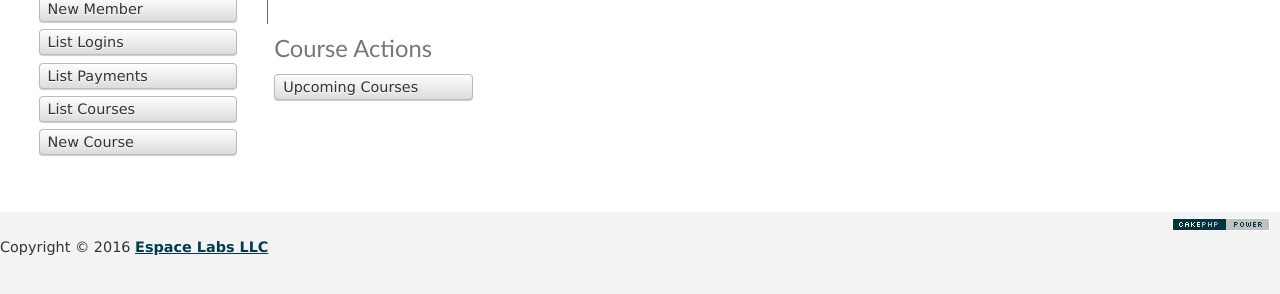
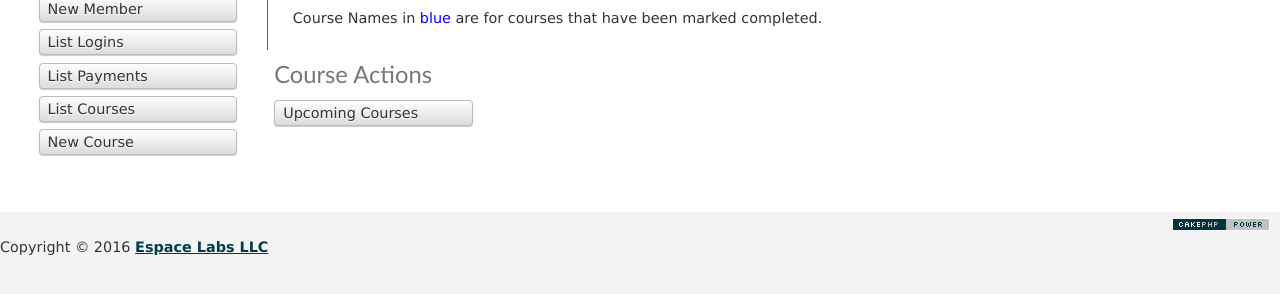
Before and after one commit to topdsoft/espace, a CakePHP app: the page made by app/View/Courses/index.ctp in a window 1280 px wide. Shown: the part 224-518 px from the top of the page. Run offline with PHP 8.4 and a stand-in for CakePHP, Linux system fonts and the light colour scheme; the template is opened without the code that fills it, so the values that code supplies are empty; some libraries are stand-ins or nearby versions.

Commit message:
more from last commit

```diff
--- a/app/View/Courses/index.ctp
+++ b/app/View/Courses/index.ctp
@@ -37,6 +37,7 @@
 	</tbody>
 	</table>
 	<p>
+	Course Names in <font color="blue"> blue </font> are for courses that have been marked completed.<br>
 	<?php
 	echo $this->Paginator->counter(array(
 		'format' => __('Page {:page} of {:pages}, showing {:current} records out of {:count} total, starting on record {:start}, ending on {:end}')
```
